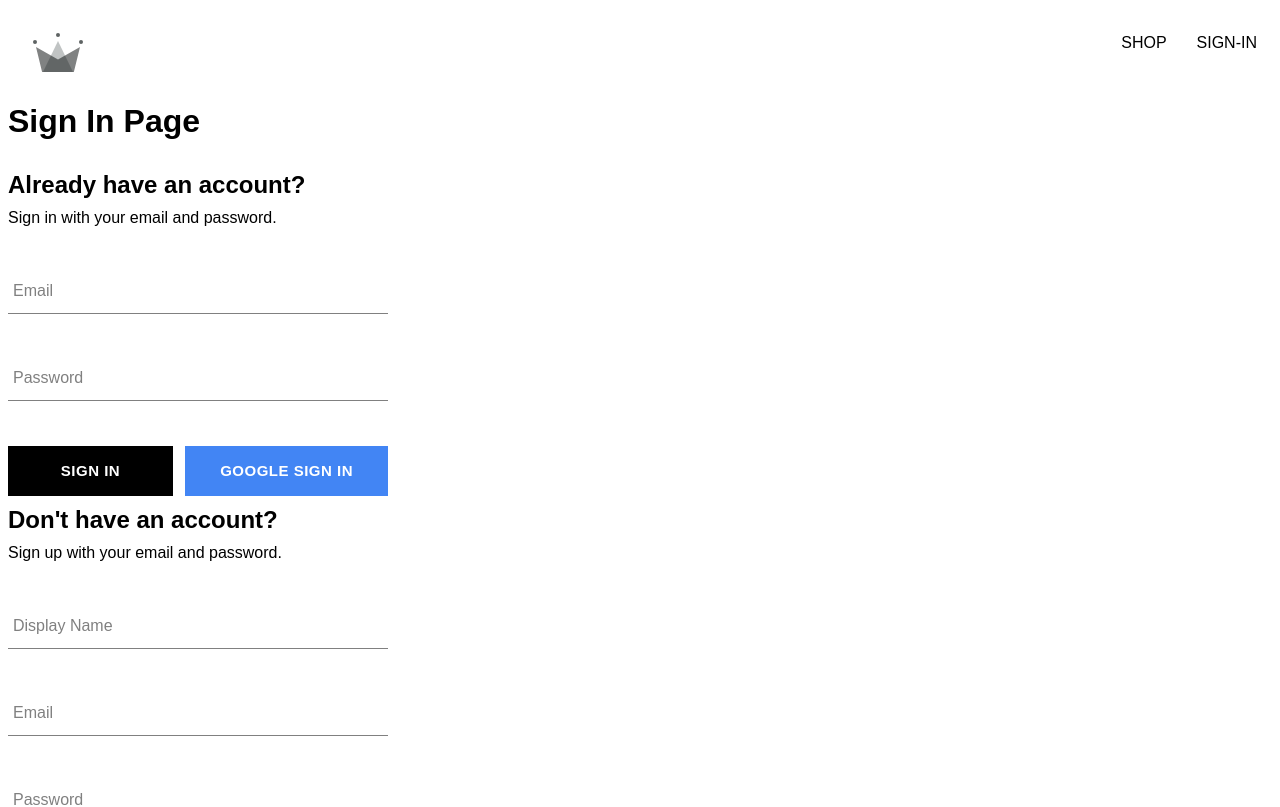
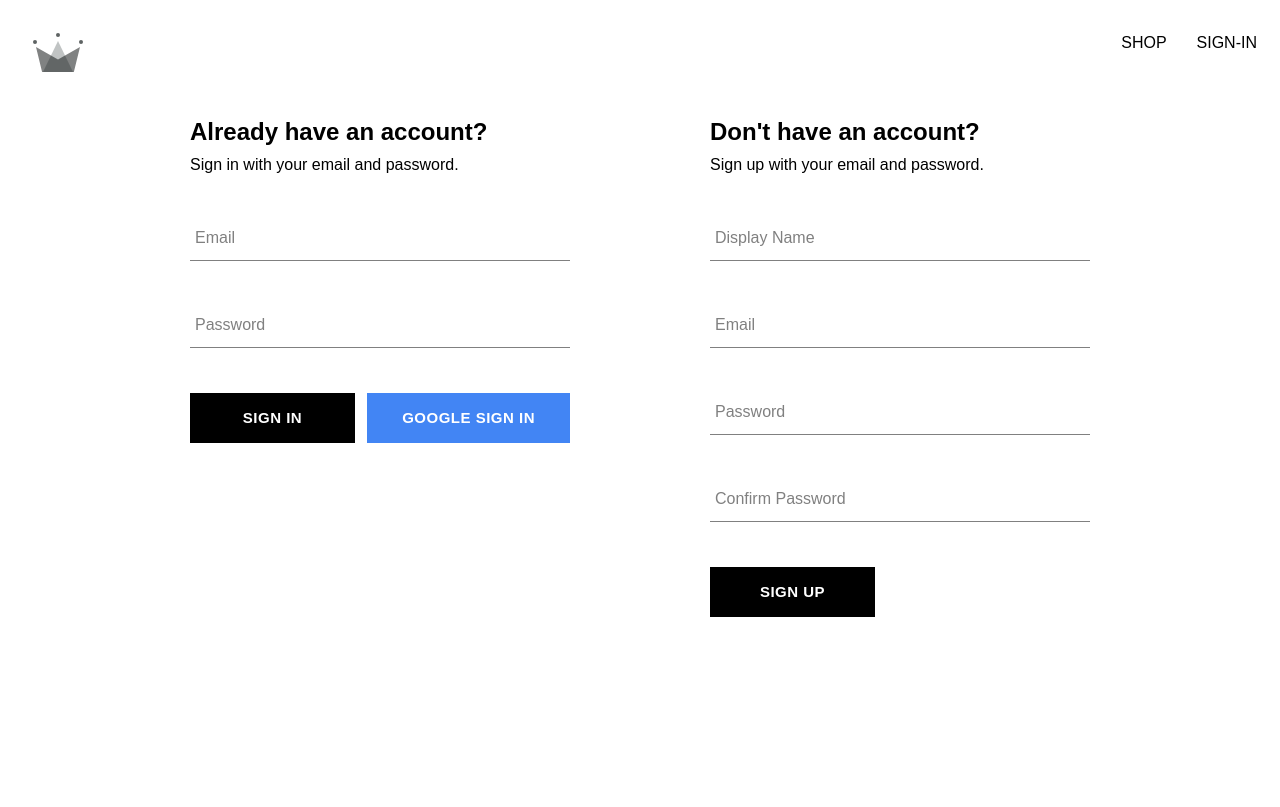
Before and after one commit to redgsenal/react-dev-ztm, a React (Create React App) app in the folder reyna-clothing/: page /auth in a window 1280 px wide. Shown: the top 807 px of the page. Built offline with nearby package versions, Linux system fonts and the light colour scheme; a web font is replaced by a local one.

Commit message:
some finishing touches

```diff
--- a/reyna-clothing/src/components/sign-in-form/sign-in-form.component.jsx
+++ b/reyna-clothing/src/components/sign-in-form/sign-in-form.component.jsx
@@ -36,6 +36,9 @@ const SignInForm = () => {
             resetFormFields()
         } catch (error) {
             console.log('error:', error)
+            if (error.code === 'auth/invalid-credential') {
+                alert('Credentials is not valid')
+            }
         }
     }
     const handleChange = (event) => {
@@ -66,7 +69,11 @@ const SignInForm = () => {
                 />
                 <div className="buttons-container">
                     <Button type="submit">Sign In</Button>
-                    <Button buttonType="google" onClick={signInWithGoogle}>
+                    <Button
+                        buttonType="google"
+                        type="button"
+                        onClick={signInWithGoogle}
+                    >
                         Google Sign In
                     </Button>
                 </div>
--- a/reyna-clothing/src/routes/authentication/authentication.component.jsx
+++ b/reyna-clothing/src/routes/authentication/authentication.component.jsx
@@ -1,43 +1,10 @@
-import { useEffect } from 'react'
-import { getRedirectResult } from 'firebase/auth'
-import {
-    auth,
-    signInWithGooglePopup,
-    //signInWithGoogleRedirect,
-    createUserDocumentFromAuth,
-} from '../../utils/firebase/firebase.utils'
-
 import SignUpForm from '../../components/sign-up-form/sign-up-form.component'
 import SignInForm from '../../components/sign-in-form/sign-in-form.component'
+import './authentication.styles.scss'
 
 const Authentication = () => {
-    useEffect(() => {
-        //console.log('use effect here')
-        async function redirectGoogle() {
-            const response = await getRedirectResult(auth)
-            //console.log('get redirect result')
-            //console.log({ auth })
-            //console.log({ response })
-            if (response) {
-                const userDocRef = await createUserDocumentFromAuth(
-                    response.user
-                )
-                console.log(userDocRef)
-            }
-        }
-        redirectGoogle()
-    }, [])
-
-    /* const logGoogleRedirectUser = async () => {
-        const { user } = await signInWithGoogleRedirect()
-        const userDocRef = createUserDocumentFromAuth(user)
-        console.log('google redirect')
-        console.log({ userDocRef })
-        console.log({ user })
-    } */
     return (
-        <div>
-            <h1>Sign In Page</h1>
+        <div className="authentication-container">
             <SignInForm />
             <SignUpForm />
         </div>
--- /dev/null
+++ b/reyna-clothing/src/routes/authentication/authentication.styles.scss
@@ -0,0 +1,6 @@
+.authentication-container {
+    display: flex;
+    justify-content: space-between;
+    width: 900px;
+    margin: 30px auto;
+}
```
